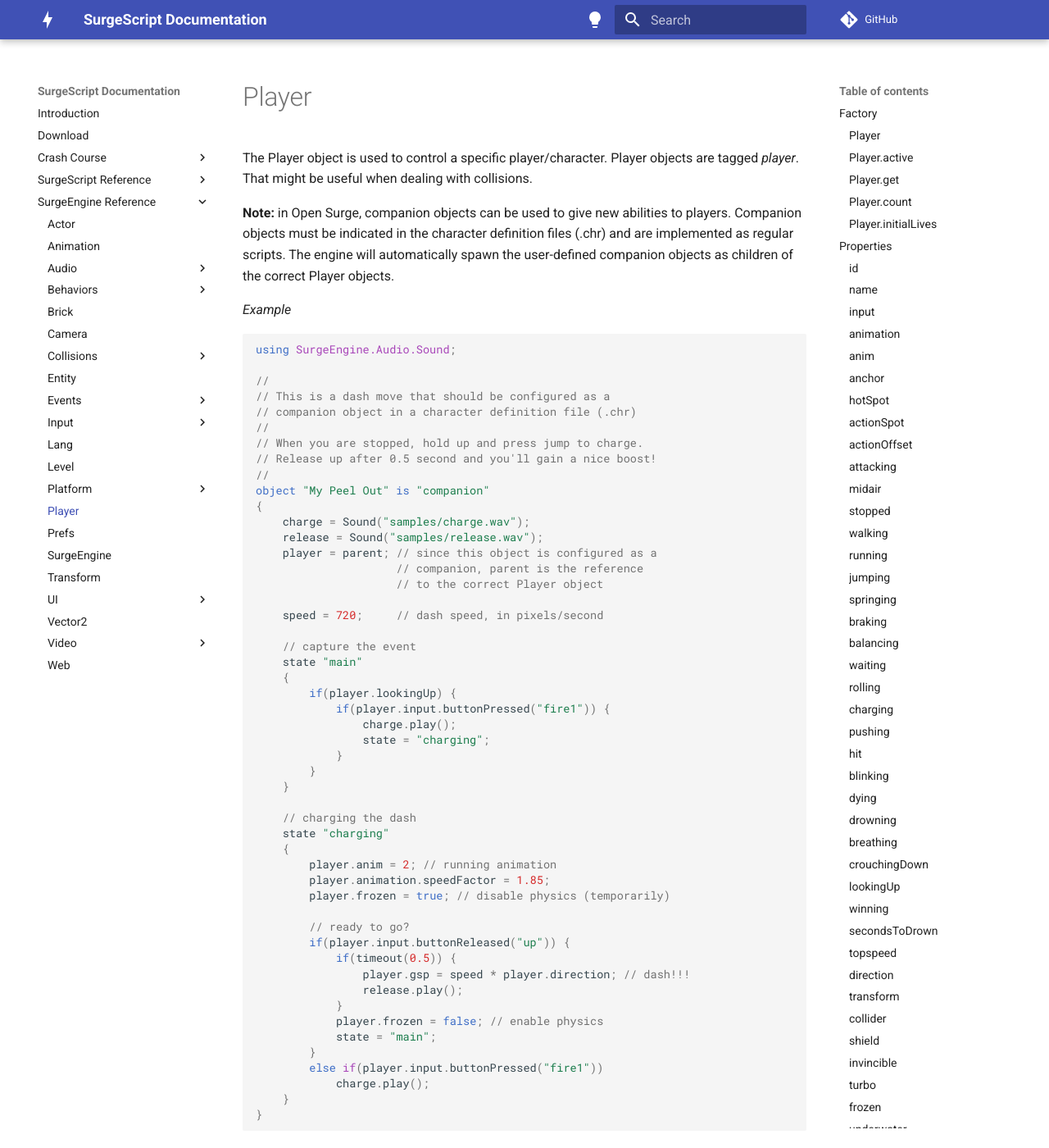
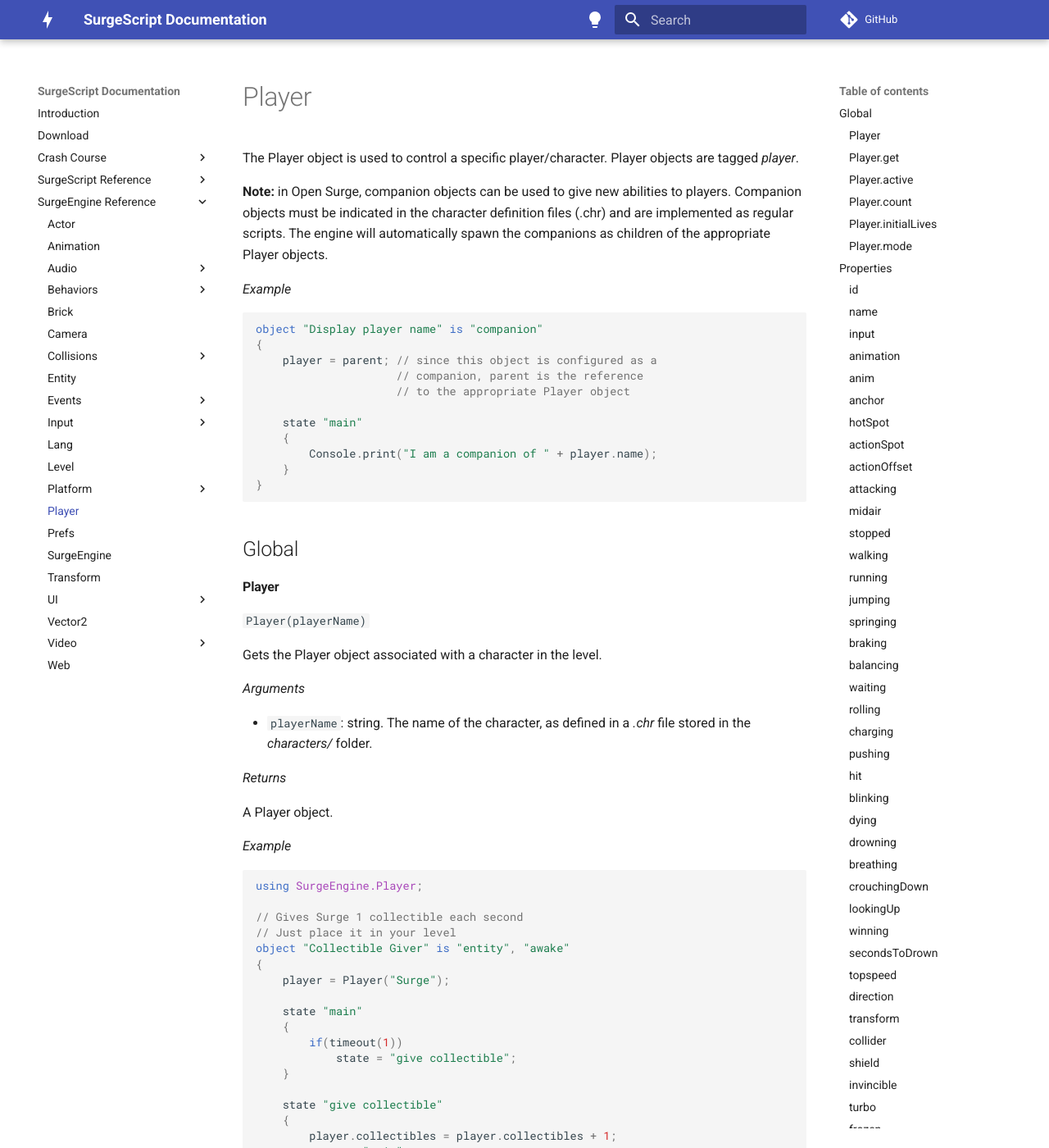
Before and after one commit to alemart/surgescript, an MkDocs documentation site: the page built from docs/engine/player.md, in a window 1280 px wide and 1400 px high. Shown: the whole window at 82% size. Built offline with MkDocs 1.6.1 and Material for MkDocs 9.7.7, drawn with Linux system fonts in a browser that asks for light colours; comment, search, counter and statistics services are not loaded; some of the changed text lies outside the part shown.

Commit message:
Docs: add Player.mode. Simplify example

````diff
--- a/docs/engine/player.md
+++ b/docs/engine/player.md
@@ -1,67 +1,28 @@
 Player
 ======
 
-The Player object is used to control a specific player/character. Player objects are tagged *player*. That might be useful when dealing with collisions.
+The Player object is used to control a specific player/character. Player objects are tagged *player*.
 
-**Note:** in Open Surge, companion objects can be used to give new abilities to players. Companion objects must be indicated in the character definition files (.chr) and are implemented as regular scripts. The engine will automatically spawn the user-defined companion objects as children of the correct Player objects.
+**Note:** in Open Surge, companion objects can be used to give new abilities to players. Companion objects must be indicated in the character definition files (.chr) and are implemented as regular scripts. The engine will automatically spawn the companions as children of the appropriate Player objects.
 
 *Example*
 
 ```cs
-using SurgeEngine.Audio.Sound;
-
-//
-// This is a dash move that should be configured as a
-// companion object in a character definition file (.chr)
-//
-// When you are stopped, hold up and press jump to charge.
-// Release up after 0.5 second and you'll gain a nice boost!
-//
-object "My Peel Out" is "companion"
+object "Display player name" is "companion"
 {
-    charge = Sound("samples/charge.wav");
-    release = Sound("samples/release.wav");
     player = parent; // since this object is configured as a
                      // companion, parent is the reference
-                     // to the correct Player object
+                     // to the appropriate Player object
 
-    speed = 720;     // dash speed, in pixels/second
-
-    // capture the event
     state "main"
     {
-        if(player.lookingUp) {
-            if(player.input.buttonPressed("fire1")) {
-                charge.play();
-                state = "charging";
-            }
-        }
-    }
-
-    // charging the dash
-    state "charging"
-    {
-        player.anim = 2; // running animation
-        player.animation.speedFactor = 1.85;
-        player.frozen = true; // disable physics (temporarily)
-
-        // ready to go?
-        if(player.input.buttonReleased("up")) {
-            if(timeout(0.5)) {
-                player.gsp = speed * player.direction; // dash!!!
-                release.play();
-            }
-            player.frozen = false; // enable physics
-            state = "main";
-        }
-        else if(player.input.buttonPressed("fire1"))
-            charge.play();
+        Console.print("I am a companion of " + player.name);
     }
 }
 ```
 
-Factory
--------
+Global
+------
 
 #### Player
 
@@ -101,32 +62,6 @@
 }
 ```
 
-#### Player.active
-
-`Player.active`
-
-The active player, i.e., the one currently in focus.
-
-*Returns*
-
-A Player object.
-
-*Example*
-```cs
-using SurgeEngine.Player;
-
-// Tells the name of the active player
-// Just place it in the level
-object "Who am I" is "entity", "awake"
-{
-    state "main"
-    {
-        Console.print("I am " + Player.active.name);
-        destroy();
-    }
-}
-```
-
 #### Player.get
 
 `Player[i]`
@@ -141,25 +76,53 @@
 
 A Player object.
 
+#### Player.active
+
+`Player.active`: [Player](#) object.
+
+The player currently in focus. See also: [focus](#focus), [hasFocus](#hasfocus).
+
+*Example*
+```cs
+using SurgeEngine.Player;
+
+// Tells the name of the active player
+// Just place it in the level
+object "Who am I" is "entity", "awake"
+{
+    state "main"
+    {
+        player = Player.active.name;
+        Console.print("I am " + player.name);
+        destroy();
+    }
+}
+```
+
 #### Player.count
 
-`Player.count`
-
-Player count.
-
-*Returns*
+`Player.count`: number, read-only.
 
 The number of players in the level.
 
 #### Player.initialLives
 
-`Player.initialLives`
+`Player.initialLives`: number, read-only.
 
 The initial number of lives set by the engine.
 
-*Returns*
+#### Player.mode
 
-The initial number of lives.
+`Player.mode`: string.
+
+Player modes change gameplay mechanics. They affect how players interact in a level. There may be multiple players in a level, but [only one has focus](#playeractive) at any given time. The table below summarizes the available modes:
+
+| Mode | Use case | Damage | Input | Items |
+| ---- | -------- | ------ | ----- | ----- |
+| <nobr>`"cooperative"`</nobr> <nobr>*since v0.6.1*</nobr> <nobr>*default mode*</nobr> | Best suited when all players are human-controlled. | A [life](#lives) is lost if any player is [killed](#kill). If a player is [hit](#hit), it receives [focus](#focus). | Only the [focused player](#playeractive) receives direct user [input](#input). All respond to [simulated input](/engine/input#simulatebutton). | No special treatment. |
+| <nobr>`"classic"`</nobr> <nobr>*since v0.6.1*</nobr> | Best suited when non-focused players are AI-controlled. | Non-focused players are [invulnerable](#invulnerable) and [immortal](#immortal). A life is lost only if the focused player is killed. | Only the focused player receives direct user input. All respond to simulated input. | Non-focused players are made [secondary](#secondary). |
+
+*Available since:* Open Surge 0.6.1
 
 Properties
 ----------
````
Also changed, not shown: other parts of docs/engine/player.md (+4 -2 lines).
